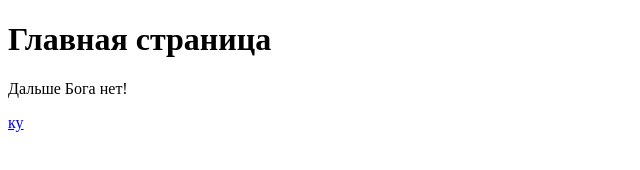
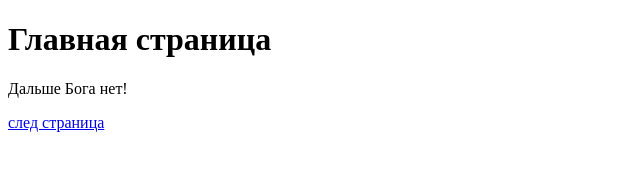
Before and after one commit to gababybi/git-academic-popapipa, a plain HTML site: page index.html in a window 1280 px wide. Shown: the whole page, without its empty margins (0-640 px from the left). Drawn offline with Linux system fonts and the light colour scheme.

Commit message:
feat: added a link to the about page

```diff
--- a/index.html
+++ b/index.html
@@ -12,7 +12,7 @@
         Дальше Бога нет!
     </p>
      <a href="pages/about.html">
-         ку
+         след страница
      </a>
 </body>
 </html>
```
